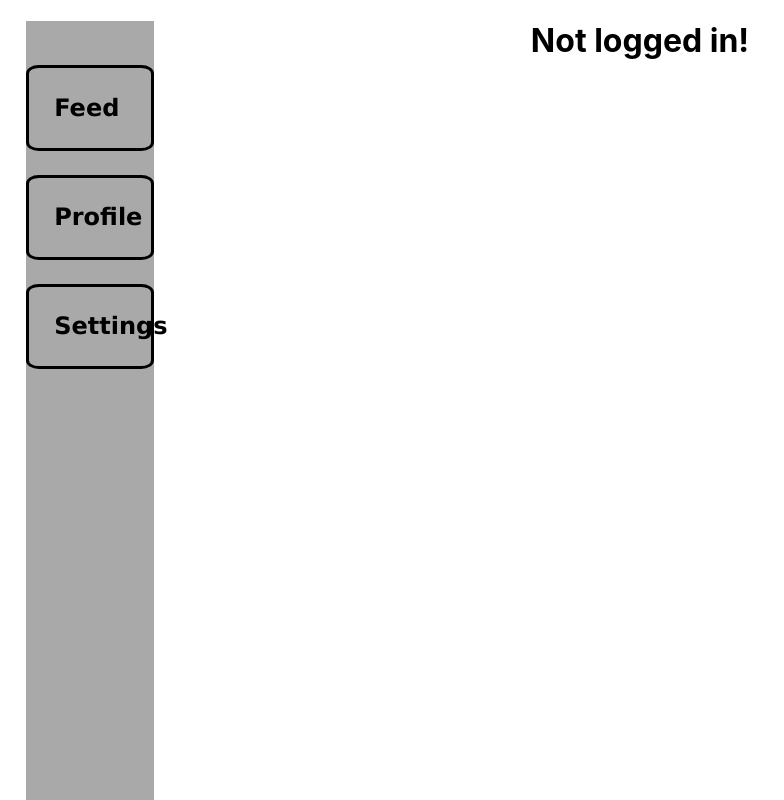
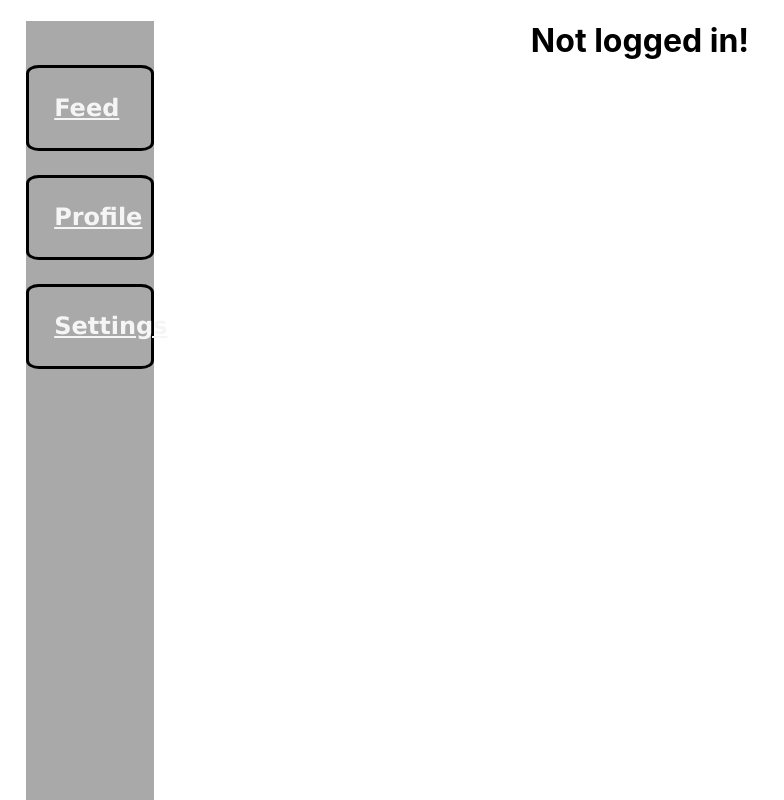
Before and after one commit to johan1954/webProject, a React (Create React App) app in the folder project/react_project/: page / in a window 1280 px wide. Shown: the whole page, without its empty margins (0-784 px from the left). Built offline with nearby package versions, Linux system fonts and the light colour scheme.

Commit message:
links now work with pages

```diff
--- a/project/react_project/src/components/navBar.js
+++ b/project/react_project/src/components/navBar.js
@@ -1,21 +1,26 @@
 import React, {useState} from 'react';
 import '../navBar.css';
-import { BrowserRouter as Router, Switch, Route } from 'react-router-dom';
+import { Link } from 'react-router-dom';
 
 function App() {
 
   return (
     <div className="navBar">
-
+        <Link className="linkStyle" to='/feed'>
         <ul className="navBarContent">
           Feed
         </ul>
+        </Link>
+        <Link className="linkStyle" to='/profile'>
         <ul className="navBarContent">
           Profile
         </ul>
+        </Link>
+        <Link className="linkStyle" to='/settings'>
         <ul className="navBarContent">
           Settings
         </ul>
+        </Link>
       </div>
   )
 }
--- a/project/react_project/src/navBar.css
+++ b/project/react_project/src/navBar.css
@@ -22,3 +22,7 @@
     width: 10%;
     height: 100%;
 }
+
+.linkStyle {
+    color: whitesmoke;
+}
```
